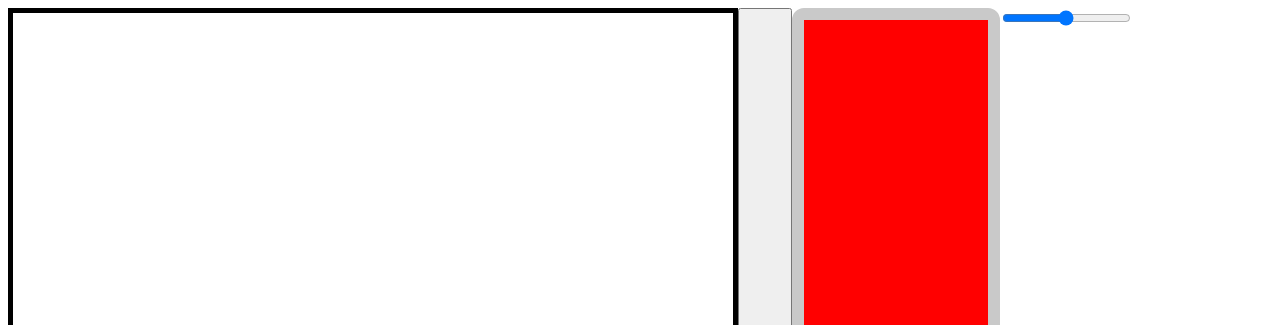
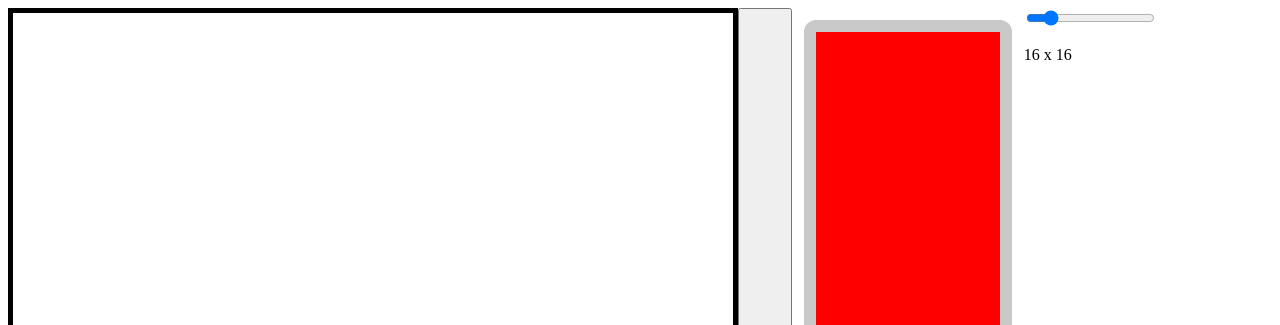
Before and after one commit to Tezzish/TheOdinProjectEtchaSketch, a plain HTML site: page index.html in a window 1280 px wide. Shown: the top 325 px of the page. Drawn offline with Linux system fonts and the light colour scheme.

Commit message:
adds text to the slider

```diff
--- a/index.html
+++ b/index.html
@@ -7,14 +7,16 @@
             </div>
             <!--right side - contains options-->
             <div class="flex-container" id="right">
-                <button id="eraser">
+                <button id="eraser" class="flex-item">
                     eraser
                 </button>
-                <button id="reset">
+                <button id="reset" class="flex-item">
                     <b>RESET</b>
                 </button>
-                <div class="slidecontainer">
-                    <input type="range" min="1" max="100" value="50" class="slider">
+                <div class="slidecontainer flex-item">
+                    <input type="range" min="1" max="100" value="16" class="slider">
+                    <p id="pixelCount">
+                    </p>
                 </div>
             </div>
         </div>
--- a/script.js
+++ b/script.js
@@ -33,7 +33,9 @@ class Canvas{
 
     //sets up the canvas with the buttons
     setUp(){
+
         //checks if the mouse is pressed on the body and allows the user to draw
+
         //starts drawing if the mouse button is pressed
         this.canvasContainer.addEventListener("mousedown", () => {
             this.mousebool = true;
@@ -61,6 +63,7 @@ class Canvas{
 
         //squares the number to get the total number of cells in the canvas
         let nocells = Math.pow(this.cells, 2);
+
         //creates the cells of the canvas
         for(var i=0; i<nocells; i++) {
             const child = document.createElement("div");
@@ -81,6 +84,7 @@ class Canvas{
                 auto += "auto ";
             }
         }
+        //makes the cells in the canvas arrange into a square
         canvasContainer.style.gridTemplateColumns = auto;
 
         this.resetb.onclick = ()=>{
@@ -90,7 +94,7 @@ class Canvas{
                 this.reset();
             }
         }
-
+        //sets up the cells in the canvas
         this.divsSetUp();
     }
 
@@ -127,18 +131,24 @@ class canvasHandler{
         this.slider.oninput = () => {
             this.handleCanvas(this.slider.value);
         }
+        this.pixelCount = document.getElementById("pixelCount");
     }
-
-
-
 
     //function that initializes the canvas
     handleCanvas(pix){
         let canvas = new Canvas(pix);
         canvas.setUp();
         canvas.reset();
+        this.updatePixels();
+    }
+
+    updatePixels(){
+        let str = this.slider.value + " x " + this.slider.value;
+        this.pixelCount.textContent = str;
     }
 }
 
+//this part acts as the main
 let c = new canvasHandler();
+//the default size is 16
 c.handleCanvas(16);
--- a/style.css
+++ b/style.css
@@ -28,13 +28,19 @@
     border-width: 12px;
     font-weight:900px;
     padding: 12px;
+    margin:12px;
 }
 
 .flex-container{
     display:flex;
     flex: 0;
+    flex-direction: row;
 }
 
 #right{
-    flex:1;
+    flex: 0 0 120px;
 }
+
+.flex-container>div{
+    flex-grow: 0;
+}
```
